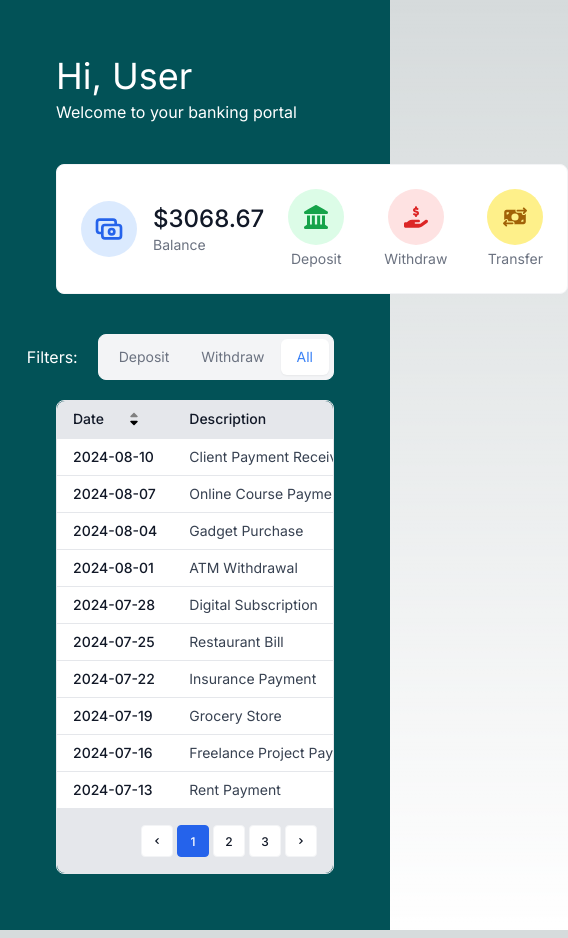
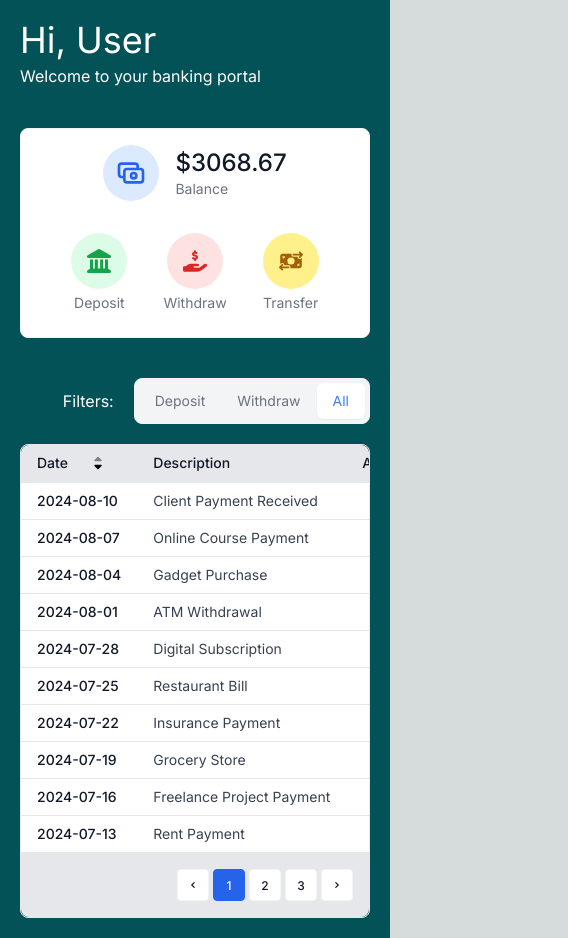
Before and after one commit to jestinjoshi/code-sherpas-tech-challenge, a Next.js app: page / in a window 390 px wide. Shown: the whole page, 568 px wide, since content can reach past the window. Built offline with nearby package versions, Linux system fonts and the light colour scheme.

Commit message:
feat: responsive, hover effects

```diff
--- a/src/app/page.tsx
+++ b/src/app/page.tsx
@@ -98,14 +98,13 @@ export default function Home() {
   };
 
   return (
-    <main className="flex flex-col p-14 min-h-screen bg-[#025257]">
+    <main className="flex flex-col p-5 md:p-14 min-h-screen bg-[#025257]">
       <div className="container mx-auto">
-        <h1 className="text-4xl mb-1 text-white">Hi, <span className="user-name min-w-10 inline-block h-full" contentEditable="plaintext-only">User</span></h1>
+        <h1 className="text-4xl mb-1 text-white">Hi, <span className="user-name min-w-10 inline-block h-full">User</span></h1>
         <p className="mb-10 text-white">Welcome to your banking portal</p>
 
-        <div className="stats mb-10 grid gap-10">
-          <div className="flex items-center rounded-lg border border-gray-100 bg-white p-6 gap-6 justify-between">
-            <div className="flex items-center gap-4">
+        <div className="grid items-center rounded-lg border border-gray-100 bg-white p-4 gap-6 stats mb-10 grid-cols-1 sm:grid-cols-2">
+          <div className="flex justify-center sm:justify-start items-center gap-4">
             <span className="rounded-full bg-blue-100 p-3 text-blue-600">
               <svg
                 xmlns="http://www.w3.org/2000/svg"
@@ -127,35 +126,32 @@ export default function Home() {
               <p className="text-sm text-gray-500">Balance</p>
             </div>
           </div>
-            <div className="flex gap-10">
-              <div onClick={() => setFormVisibility('deposit')} className="flex flex-col text-center items-center cursor-pointer">
-                <span className="rounded-full bg-green-100 p-3 text-green-600 mb-1">
+          <div className="flex gap-5 justify-self-center sm:justify-self-end">
+            <div onClick={() => setFormVisibility('deposit')} className="flex flex-col text-center items-center cursor-pointer relative transaction-button deposit p-2">
+              <span className="rounded-full bg-green-100 p-3 text-green-600 mb-1 z-10">
                 <svg xmlns="http://www.w3.org/2000/svg" viewBox="0 0 512 512" className="h-8 w-8 p-1" fill="currentColor">
                   <path d="M240.1 4.2c9.8-5.6 21.9-5.6 31.8 0l171.8 98.1L448 104l0 .9 47.9 27.4c12.6 7.2 18.8 22 15.1 36s-16.4 23.8-30.9 23.8L32 192c-14.5 0-27.2-9.8-30.9-23.8s2.5-28.8 15.1-36L64 104.9l0-.9 4.4-1.6L240.1 4.2zM64 224l64 0 0 192 40 0 0-192 64 0 0 192 48 0 0-192 64 0 0 192 40 0 0-192 64 0 0 196.3c.6 .3 1.2 .7 1.8 1.1l48 32c11.7 7.8 17 22.4 12.9 35.9S494.1 512 480 512L32 512c-14.1 0-26.5-9.2-30.6-22.7s1.1-28.1 12.9-35.9l48-32c.6-.4 1.2-.7 1.8-1.1L64 224z" />
                 </svg>
               </span>
-                <p className="text-sm text-gray-500">Deposit</p>
+              <p className="text-sm text-gray-500 z-10">Deposit</p>
             </div>
-              <div onClick={() => setFormVisibility('withdraw')} className="flex flex-col items-center text-center cursor-pointer">
-                <span className="rounded-full bg-red-100 p-3 text-red-600 mb-1">
+            <div onClick={() => setFormVisibility('withdraw')} className="flex flex-col items-center text-center cursor-pointer relative transaction-button withdraw p-2">
+              <span className="rounded-full bg-red-100 p-3 text-red-600 mb-1 z-10">
                 <svg xmlns="http://www.w3.org/2000/svg" viewBox="0 0 576 512" className="h-8 w-8 p-1" fill="currentColor">
                   <path d="M312 24l0 10.5c6.4 1.2 12.6 2.7 18.2 4.2c12.8 3.4 20.4 16.6 17 29.4s-16.6 20.4-29.4 17c-10.9-2.9-21.1-4.9-30.2-5c-7.3-.1-14.7 1.7-19.4 4.4c-2.1 1.3-3.1 2.4-3.5 3c-.3 .5-.7 1.2-.7 2.8c0 .3 0 .5 0 .6c.2 .2 .9 1.2 3.3 2.6c5.8 3.5 14.4 6.2 27.4 10.1l.9 .3s0 0 0 0c11.1 3.3 25.9 7.8 37.9 15.3c13.7 8.6 26.1 22.9 26.4 44.9c.3 22.5-11.4 38.9-26.7 48.5c-6.7 4.1-13.9 7-21.3 8.8l0 10.6c0 13.3-10.7 24-24 24s-24-10.7-24-24l0-11.4c-9.5-2.3-18.2-5.3-25.6-7.8c-2.1-.7-4.1-1.4-6-2c-12.6-4.2-19.4-17.8-15.2-30.4s17.8-19.4 30.4-15.2c2.6 .9 5 1.7 7.3 2.5c13.6 4.6 23.4 7.9 33.9 8.3c8 .3 15.1-1.6 19.2-4.1c1.9-1.2 2.8-2.2 3.2-2.9c.4-.6 .9-1.8 .8-4.1l0-.2c0-1 0-2.1-4-4.6c-5.7-3.6-14.3-6.4-27.1-10.3l-1.9-.6c-10.8-3.2-25-7.5-36.4-14.4c-13.5-8.1-26.5-22-26.6-44.1c-.1-22.9 12.9-38.6 27.7-47.4c6.4-3.8 13.3-6.4 20.2-8.2L264 24c0-13.3 10.7-24 24-24s24 10.7 24 24zM568.2 336.3c13.1 17.8 9.3 42.8-8.5 55.9L433.1 485.5c-23.4 17.2-51.6 26.5-80.7 26.5L192 512 32 512c-17.7 0-32-14.3-32-32l0-64c0-17.7 14.3-32 32-32l36.8 0 44.9-36c22.7-18.2 50.9-28 80-28l78.3 0 16 0 64 0c17.7 0 32 14.3 32 32s-14.3 32-32 32l-64 0-16 0c-8.8 0-16 7.2-16 16s7.2 16 16 16l120.6 0 119.7-88.2c17.8-13.1 42.8-9.3 55.9 8.5zM193.6 384c0 0 0 0 0 0l-.9 0c.3 0 .6 0 .9 0z" />
                 </svg>
               </span>
-                <p className="text-sm text-gray-500">Withdraw</p>
+              <p className="text-sm text-gray-500 z-10">Withdraw</p>
             </div>
-              <div onClick={() => setFormVisibility('transfer')} className="flex flex-col items-center text-center cursor-pointer">
-                <span className="rounded-full bg-yellow-200 p-3 text-yellow-700 mb-1">
+            <div onClick={() => setFormVisibility('transfer')} className="flex flex-col items-center text-center cursor-pointer relative transaction-button transfer p-2">
+              <span className="rounded-full bg-yellow-200 p-3 text-yellow-700 mb-1 z-10">
                 <svg xmlns="http://www.w3.org/2000/svg" viewBox="0 0 640 512" className="h-8 w-8 p-1" fill="currentColor">
                   <path d="M535 41c-9.4-9.4-9.4-24.6 0-33.9s24.6-9.4 33.9 0l64 64c4.5 4.5 7 10.6 7 17s-2.5 12.5-7 17l-64 64c-9.4 9.4-24.6 9.4-33.9 0s-9.4-24.6 0-33.9l23-23L384 112c-13.3 0-24-10.7-24-24s10.7-24 24-24l174.1 0L535 41zM105 377l-23 23L256 400c13.3 0 24 10.7 24 24s-10.7 24-24 24L81.9 448l23 23c9.4 9.4 9.4 24.6 0 33.9s-24.6 9.4-33.9 0L7 441c-4.5-4.5-7-10.6-7-17s2.5-12.5 7-17l64-64c9.4-9.4 24.6-9.4 33.9 0s9.4 24.6 0 33.9zM96 64l241.9 0c-3.7 7.2-5.9 15.3-5.9 24c0 28.7 23.3 52 52 52l117.4 0c-4 17 .6 35.5 13.8 48.8c20.3 20.3 53.2 20.3 73.5 0L608 169.5 608 384c0 35.3-28.7 64-64 64l-241.9 0c3.7-7.2 5.9-15.3 5.9-24c0-28.7-23.3-52-52-52l-117.4 0c4-17-.6-35.5-13.8-48.8c-20.3-20.3-53.2-20.3-73.5 0L32 342.5 32 128c0-35.3 28.7-64 64-64zm64 64l-64 0 0 64c35.3 0 64-28.7 64-64zM544 320c-35.3 0-64 28.7-64 64l64 0 0-64zM320 352a96 96 0 1 0 0-192 96 96 0 1 0 0 192z" />
                 </svg>
               </span>
-                <p className="text-sm text-gray-500">Transfer</p>
+              <p className="text-sm text-gray-500 z-10">Transfer</p>
             </div>
           </div>
-          </div>
-
-
         </div>
 
         <div className="flex justify-end items-center mb-5 gap-5">
--- a/src/app/styles.css
+++ b/src/app/styles.css
@@ -8,3 +8,33 @@
     box-shadow: 0px 0px 10px -5px red;
     outline: none;
 }
+
+.transaction-button::before{
+    content: '';
+    position: absolute;
+    top: 0;
+    left: 0;
+    width: 100%;
+    height: 100%;
+    border-radius: 50%;
+    z-index: 0;
+    scale: 0.3;
+    transition: 0.3s all ease-in-out;
+}
+
+.transaction-button:hover::before{
+    scale: 1;
+    border-radius: 10px;
+}
+
+.transaction-button.deposit::before {
+    background-color: rgb(220, 252, 231);
+}
+
+.transaction-button.withdraw::before {
+    background-color: rgb(254, 226, 226);
+}
+
+.transaction-button.transfer::before {
+    background-color: rgb(254, 240, 138);
+}
--- a/src/components/overlay.tsx
+++ b/src/components/overlay.tsx
@@ -7,7 +7,7 @@ type OverlayProps = {
 
 export default function Overlay({ children, setDisplay }: OverlayProps) {
     return (
-        <div onClick={() => setDisplay('none')} className="overlay bg-black bg-opacity-50 fixed top-0 left-0 w-full h-screen flex items-center justify-center">
+        <div onClick={() => setDisplay('none')} className="overlay bg-black bg-opacity-80 fixed top-0 left-0 w-full h-screen flex items-center justify-center z-20">
             {children}
         </div>
     );
```
Lines whose indentation alone changed are shown as unchanged.
